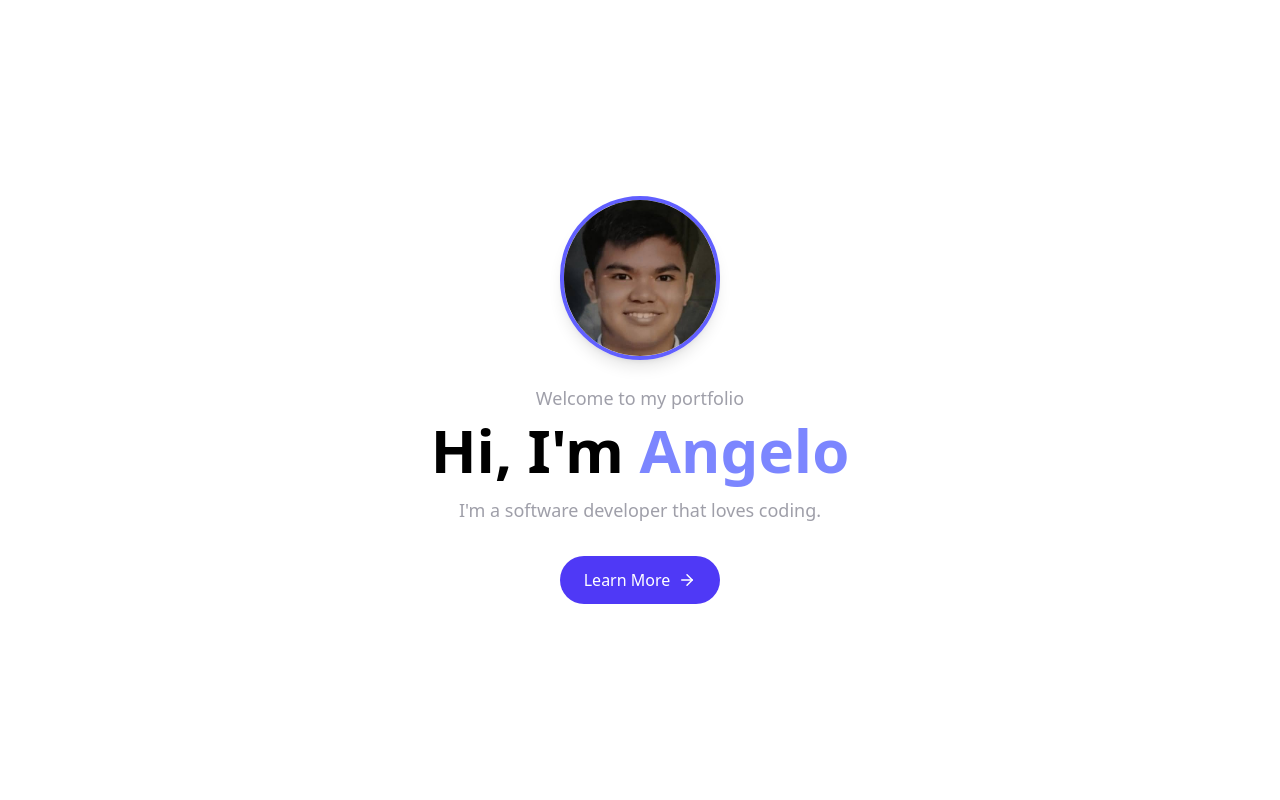
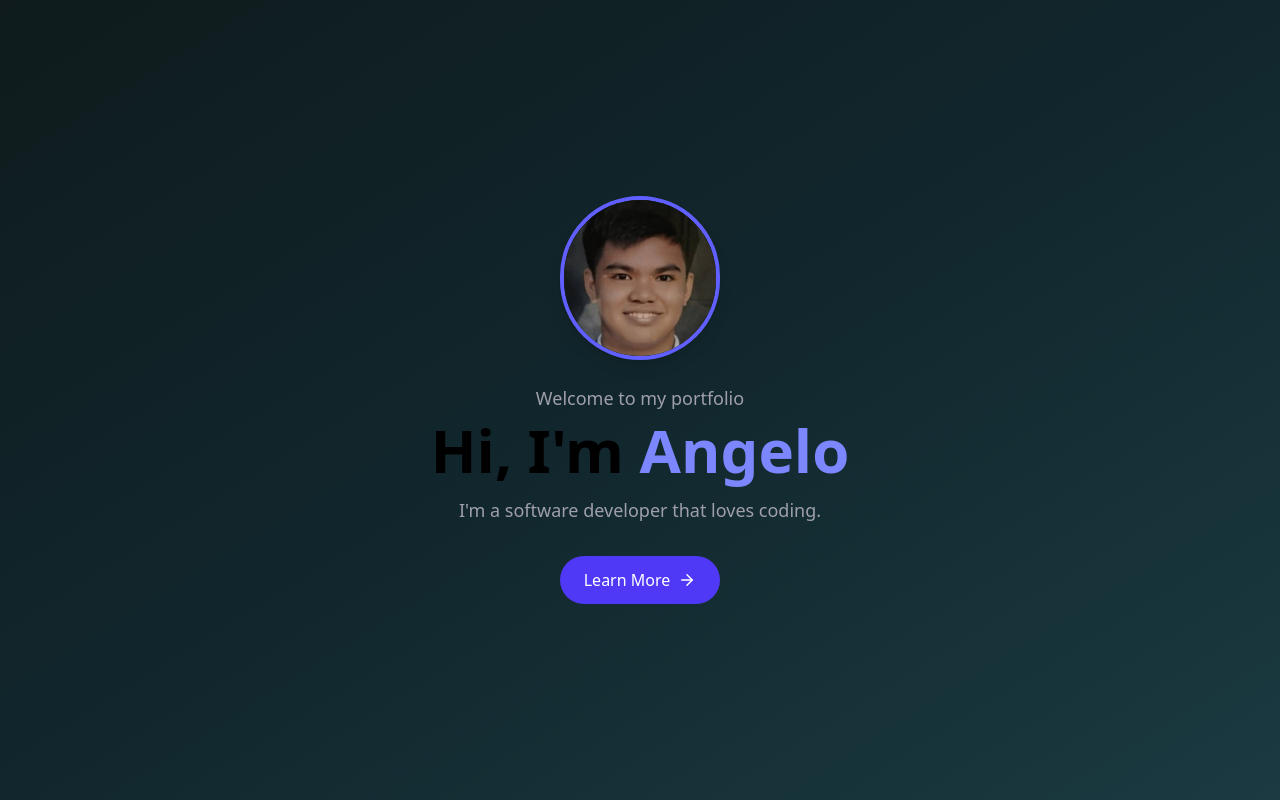
Before and after one commit to Angelo-Miguel-de-Padua/portfolio, a Next.js app: page / in a window 1280 px wide. Built offline with nearby package versions, Linux system fonts and the light colour scheme.

Commit message:
changed the background color

```diff
--- a/src/app/globals.css
+++ b/src/app/globals.css
@@ -1,6 +1,11 @@
 @import "tailwindcss";
 
 :root {
+
+  --background-from: #0f1b1d;
+  --background-via: #11272d;
+  --background-to: #1b3a41;
+
   --color-background: #f8f8f8;
   --color-primary: #6366f1;
   --color-primary-dark: #4f46e5;
@@ -9,13 +14,9 @@
   --color-text-secondary: #a1a1aa;
 }
 
-:root.dark {
-  --color-background: #1c1c1c;
-  --color-primary: #818cf8;
-  --color-primary-dark: #6366f1;
-  --color-primary-light: #a5b4fc;
-  --color-text: #b3b3b3;
-  --color-text-secondary: #6b7280;
+
+.bg-site-background {
+  background: linear-gradient(to bottom right, var(--background-from), var(--background-via), var(--background-to));
 }
 
 body {
--- a/src/components/Hero.tsx
+++ b/src/components/Hero.tsx
@@ -6,7 +6,7 @@ import Image from "next/image";
 
 export default function Hero() {
   return (
-    <section className="min-h-screen flex flex-col justify-center items-center text-center px-4">
+    <section className="min-h-screen flex flex-col justify-center items-center text-center px-4 bg-site-background">
 
       {/* Profile Picture */}
       <motion.div
```
